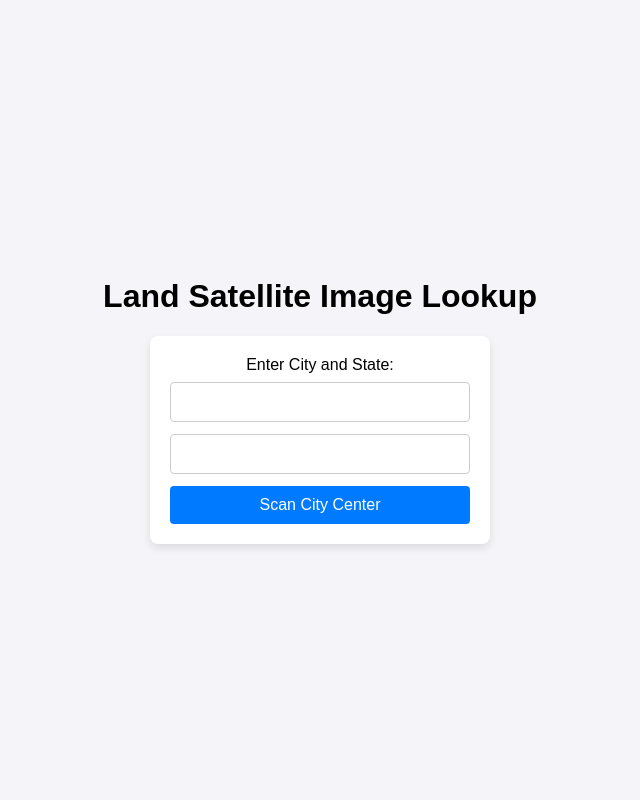
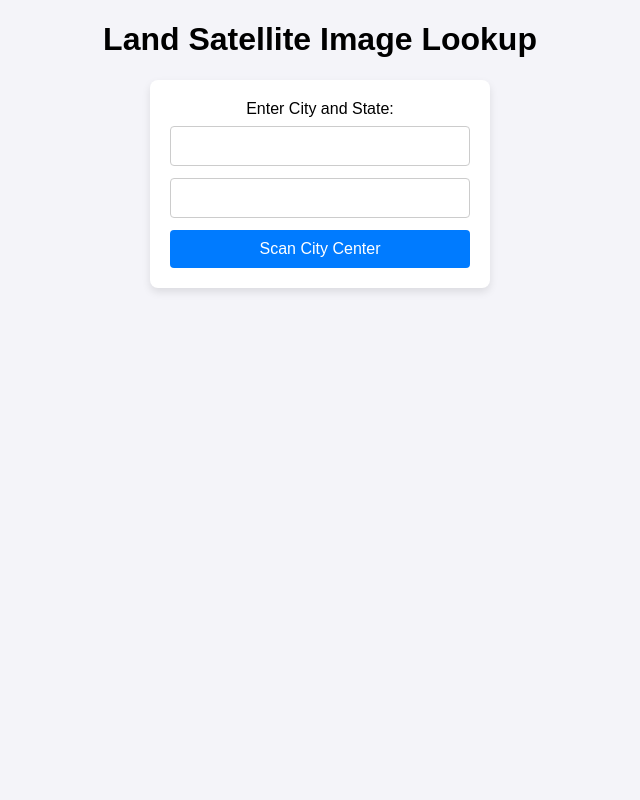
Before and after one commit to matvm1/landsat_imagery, a Flask app: page / in a window 1280 px wide. Shown: the whole page, without its empty margins (320-960 px from the left). Run offline with Flask 3, Linux system fonts and the light colour scheme.

Commit message:
layout.css: Enabled page scrolling.

```diff
--- a/app/static/styles/layout.css
+++ b/app/static/styles/layout.css
@@ -7,4 +7,6 @@ body {
     margin: 0;
     background-color: #f4f4f9;
     flex-direction: column;
+    justify-content: flex-start;
+    overflow: auto;
 }
```
